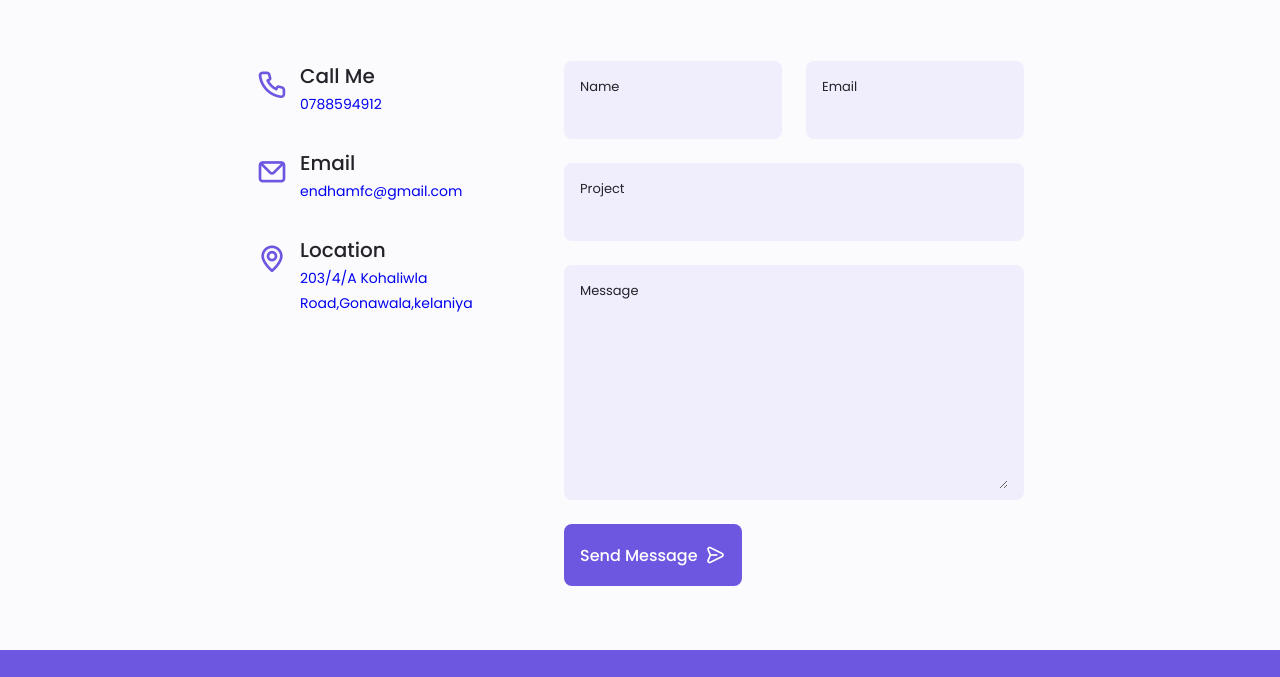
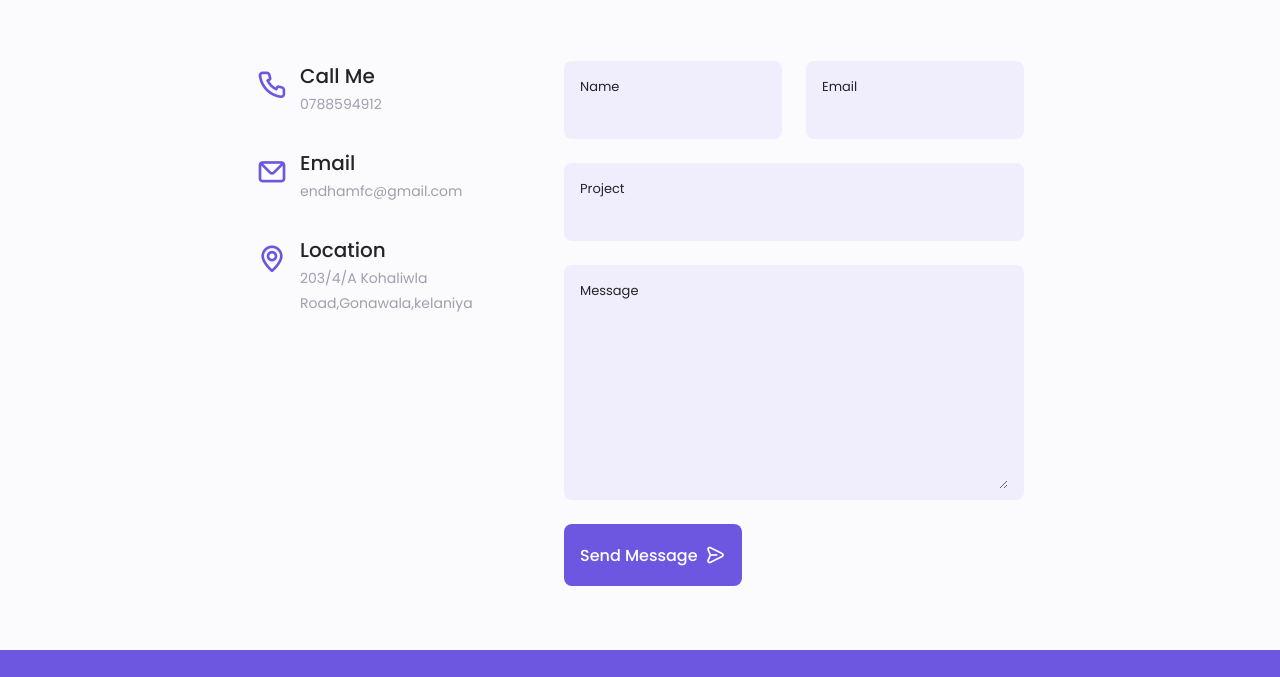
Before and after one commit to mhflk/endham.github.io, a plain HTML site: page index.html in a window 1280 px wide. Shown: the part 4727-5404 px from the top of the page. Drawn offline with nearby package versions, Linux system fonts and the light colour scheme.

Commit message:
Update index.html

```diff
--- a/index.html
+++ b/index.html
@@ -735,7 +735,7 @@
                             <i class="uil uil-phone contact__icon"></i>
                             <div>
                                 <h3 class="contact__title">Call Me</h3>
-                                <span class="contact__subtitle"><a href="tel:+94788594912">0788594912</a></span>
+                                <span class="contact__subtitle">0788594912</span>
                             </div>
                         </div>
 
@@ -743,7 +743,7 @@
                             <i class="uil uil-envelope contact__icon"></i>
                             <div>
                                 <h3 class="contact__title">Email</h3>
-                                <span class="contact__subtitle"><a href="mailto:endhamfc@gmail.com">endhamfc@gmail.com</a></span>
+                                <span class="contact__subtitle">endhamfc@gmail.com</span>
                             </div>
                         </div>
 
@@ -751,7 +751,7 @@
                             <i class="uil uil-map-marker contact__icon"></i>
                             <div>
                                 <h3 class="contact__title">Location</h3>
-                                <span class="contact__subtitle"><a href="https://maps.app.goo.gl/6jTgdzmX36CJcWSJA">203/4/A Kohaliwla Road,Gonawala,kelaniya</a></span>
+                                <span class="contact__subtitle">203/4/A Kohaliwla Road,Gonawala,kelaniya</span>
                             </div>
                         </div>
                     </div>
```
